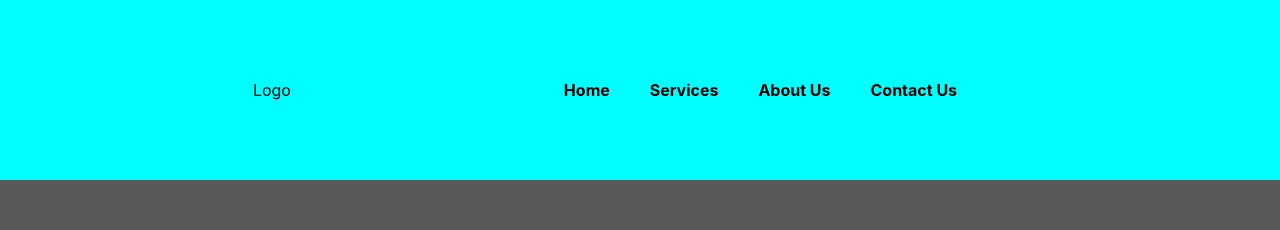
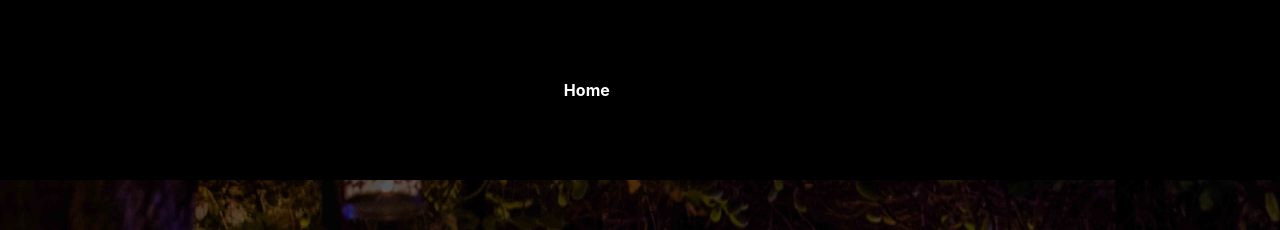
Before and after one commit to magenheimP/maska_sajt, a React (Create React App) app in the folder maska_sajt/: page / in a window 1280 px wide. Shown: the top 230 px of the page. Built offline with nearby package versions, Linux system fonts and the light colour scheme.

Commit message:
version 0.0.1

```diff
--- a/maska_sajt/src/App.js
+++ b/maska_sajt/src/App.js
@@ -5,7 +5,7 @@ import NavBar from './Components/NavBar/NavBar';
 
 function App() {
   return (
-    <div className="App">
+    <div className="App flex flex-col max-h-screen">
       <NavBar />
       <div className="block md:hidden">
         <VerticalScroller />
--- a/maska_sajt/src/Components/NavBar/NavBar.css
+++ b/maska_sajt/src/Components/NavBar/NavBar.css
@@ -9,7 +9,7 @@ nav{
     display: flex;
     align-items: center;
     justify-content: space-evenly;
-    background: aqua;
+    background: black;
     padding: 30px 50px 30px 50px;
 }
 
--- a/maska_sajt/src/Components/NavBar/NavLinks.js
+++ b/maska_sajt/src/Components/NavBar/NavLinks.js
@@ -5,9 +5,9 @@
  const NavLinks = ({isClicked, closeMenu}) =>{
      return(
          <nav className="NavLinks">
-         <ul>
+         <ul className='text-white'>
              <li onClick={()=> isClicked && closeMenu()}>
-                 <a href="/">Home</a>
+                 <a className='text-white' href="/">Home</a>
              </li>
              <li onClick={()=> isClicked && closeMenu()}>
                  <a href="/#services">Services</a>
--- a/maska_sajt/src/HorizontalScroller.js
+++ b/maska_sajt/src/HorizontalScroller.js
@@ -1,8 +1,8 @@
 import React, { useEffect, useState } from "react";
 
 const images = [
-
-
+    "./horizontal/DSC_4127.jpg",
+    "./horizontal/2_horizontal_low_rez.jpg"
 ];
 
 const HorizontalScroller = () => {
--- a/maska_sajt/src/VerticalScroller.js
+++ b/maska_sajt/src/VerticalScroller.js
@@ -1,6 +1,7 @@
 import React, { useEffect, useState } from "react";
 
-const images = [
+const images = ["./vertical/1_vertical_low_res.jpg",
+    "./vertical/2_vertical_low_res.jpg"
 
 ];
 
```
